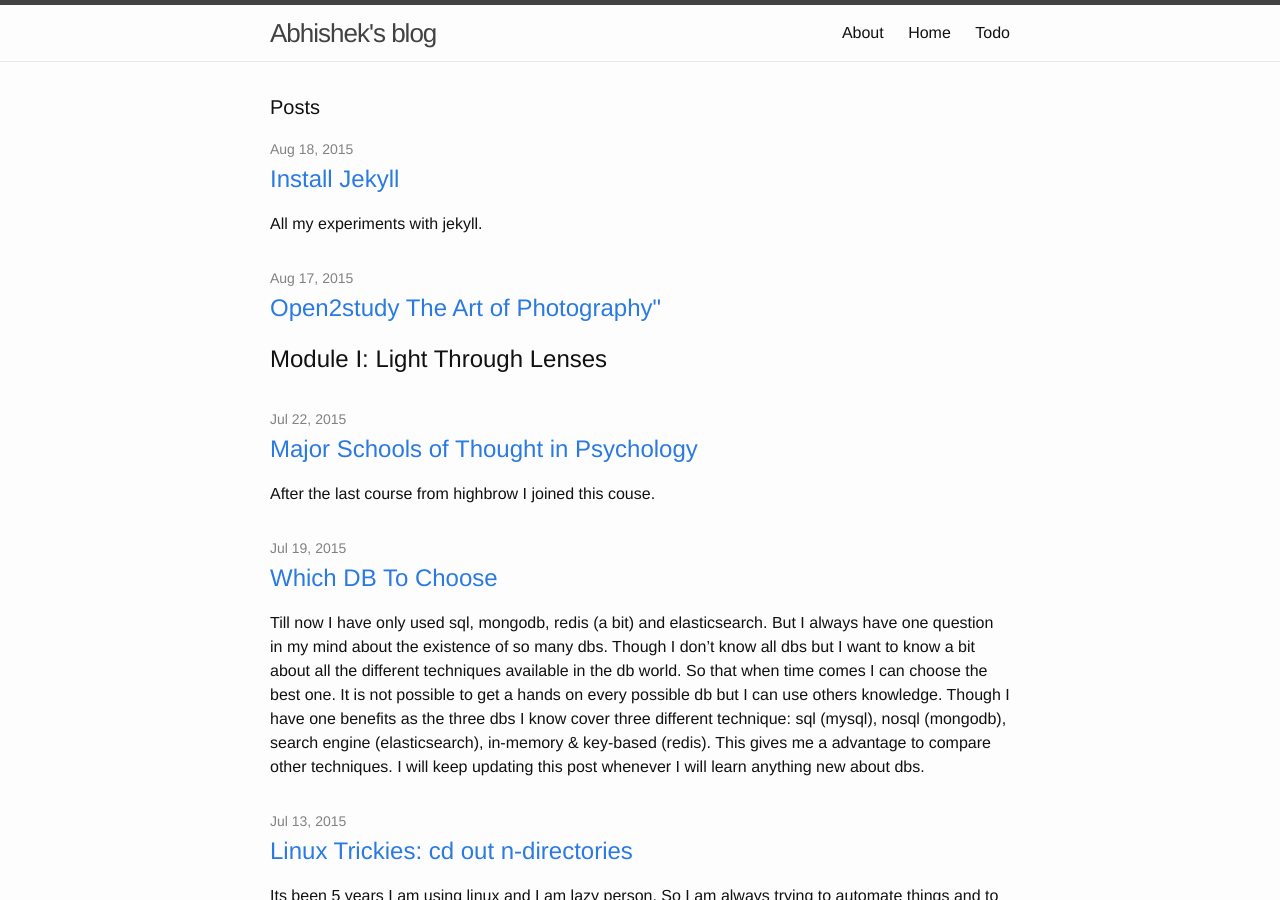
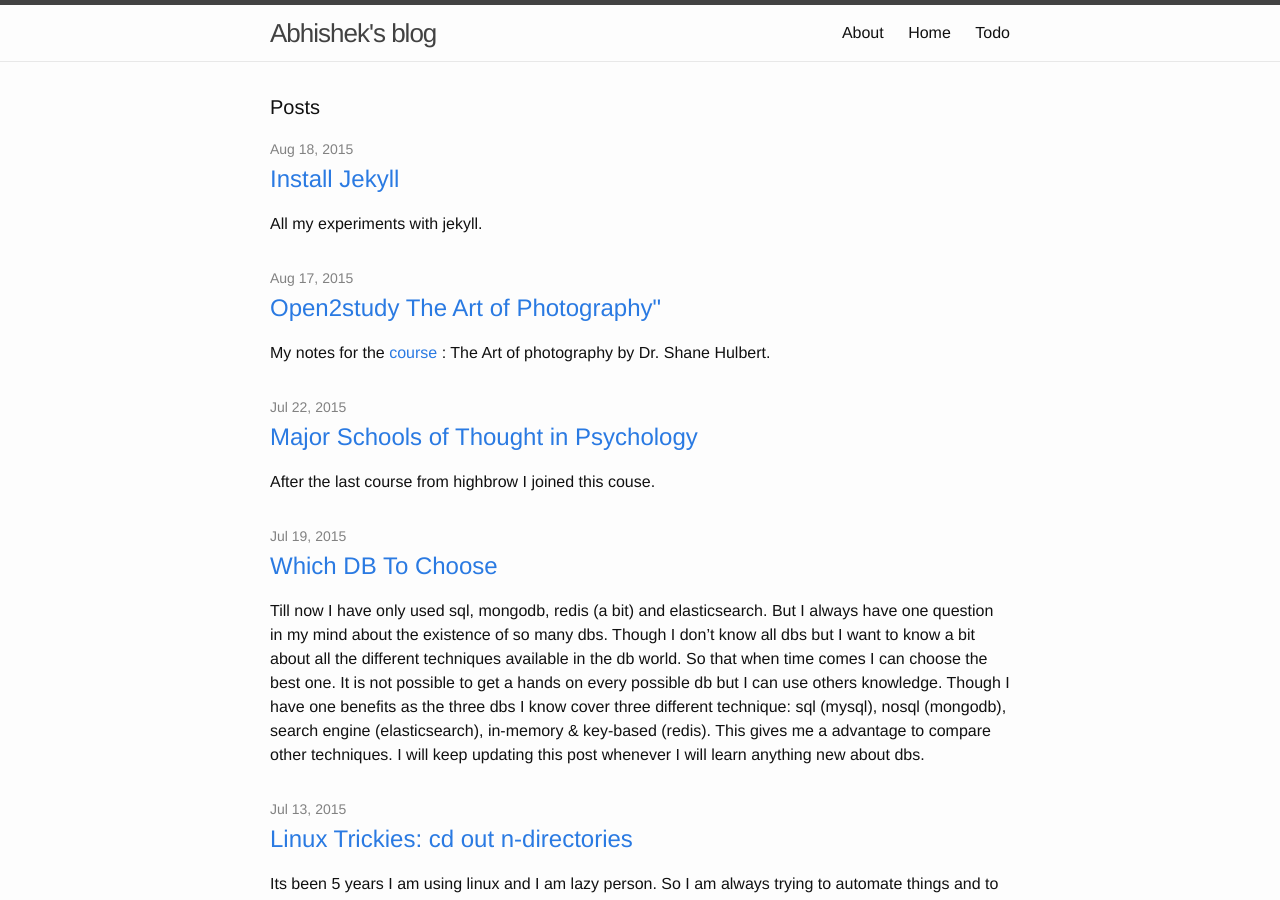
Before and after one commit to knoxxs/knoxxs.github.io, a Jekyll site: the page built from index.html, in a window 1280 px wide and 900 px high. Built offline with Jekyll 4.4.1, drawn with Linux system fonts in a browser that asks for light colours; Markdown is read by kramdown in place of the engine named in the settings; some of the changed lines change nothing that is shown.

Commit message:
modifies post open2study photo course

```diff
--- a/_posts/2015-08-17-open2study-the-art-of-photography.markdown
+++ b/_posts/2015-08-17-open2study-the-art-of-photography.markdown
@@ -6,8 +6,10 @@
 tags: course photography open2study introduction
 ---
 
+My notes for the [course](https://www.open2study.com/courses/the-art-of-photography) : The Art of photography by Dr. Shane Hulbert.
+
+
 ## Module I: Light Through Lenses
-
 ### Topic I: Photography as a Visual Language
 Four ways to think about images:
  - **Vantage point**: this is where we stand in respect to the subject
@@ -16,6 +18,7 @@
  - **Time**: When we click and how long we click (shutter speed)
 
 > Your own photography is never enough.
+
 
 ### Topic II: But Is it photography?
 
@@ -49,32 +52,44 @@
 - Mastering the delusion of view finder is must.
 
 
-Topic VI:
----------
+### Topic VI: Aperture & Shutter
 
-Aperture stop  = Actual diameter / focal length
+- Aperture is the diameter from which light is entering
+- Shutter speed is time for the sensor is receiving light.
+- `Aperture stop / Maximum aperture = f/ ((Diameter of the actual physical lens cap) / (Focal length of the lend))`
+- Bigger the number smaller the aperture and vice-versa.
+- Bigger the number smaller the shutter speed and vice-versa. (1 inch is 1 second)
 
 
-Topic VII:
-----------
+### Topic VII: Everything in Photography is a Trade Off
 
-Accuracy of exposure (tradeoff)
-ISO - Sensitivity of the chip - higher means more intensified hence more noise
+- Exposure is the combination of aperture and shutter speed.
+- To decide if combination of aperture and shutter is correct then you have check if the highlights are highlights, shadows are shadows and the mid-tones are mid-tones.
+- If f/8 and 1/125 is correct then:
+    - f/8 and 1/250 is under exposed (-): This means shadows will be too dark, mid-tones probably be looking like shadows and highlights are not highlighted enough.
+    - f/8 and 1/60 is over exposed (+): This means highlights will be too bright, mid-tones ... This will too much contrast or lacking of definition.
+ - ISO(100 - 6400) is the sensitivity of the chip - higher means more intensified to capture very less light but more noise
 
 
-Topic VIII:
------------
+### Topic VIII: The Order of Things: Image, Composition and Structure
 
-The world has no edges. So framing is very important to define a edge.
-Two types of frame:
-- Passive (When edges of the subject are fully contained in the image). The subject resides and rest there
-- Active (Not directly opposite but it has some different relation to edges)
+- The world has no edges. So framing is very important to define a edge. Two types of frame:
+    - Passive (When edges of the subject are fully contained in the image). The subject resides and rest there
+    - Active (Not directly opposite but it has some different relation to edges)
+- Check for the corners (they are longest visual cues in the image)
 
-Check for the corners (they are longest visual cues in the image)
+> Opposite to painter a photographer starts with the messiness in the world and find/creates order and structure in it.
 
 
-MODULE II:
-==========================================================================================================
+### Topic IX: Translating: The Ordinary & Everyday
+
+A camera gives power to translate the ordinary to something different. To give it new meaning.
+
+## Assessment 1
+ - *Hyperfocal distance* is a distance beyond which all objects can be brought into an "acceptable" focus or the closest distance at which a lens can be focused while keeping objects at infinity acceptably sharp.
+    - Formula H = f^2/((f-number)(circle of confusion = 0.03) mm. Acceptable range is from H/2 to infinity.
+
+## MODULE II: Photography's Evolution
 
 ## References:
 
```
